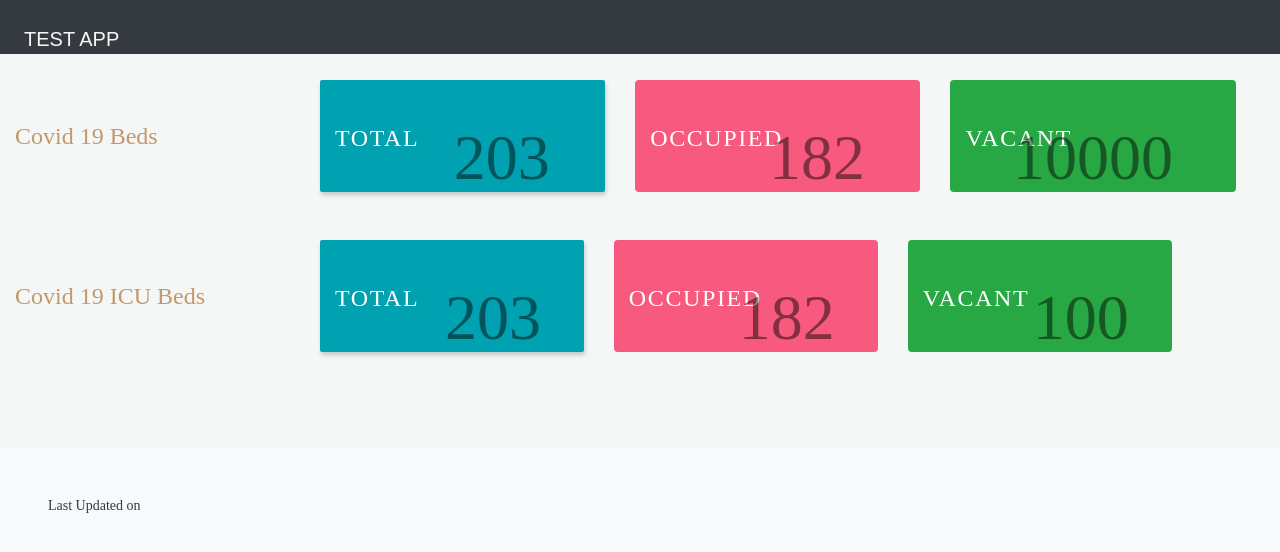
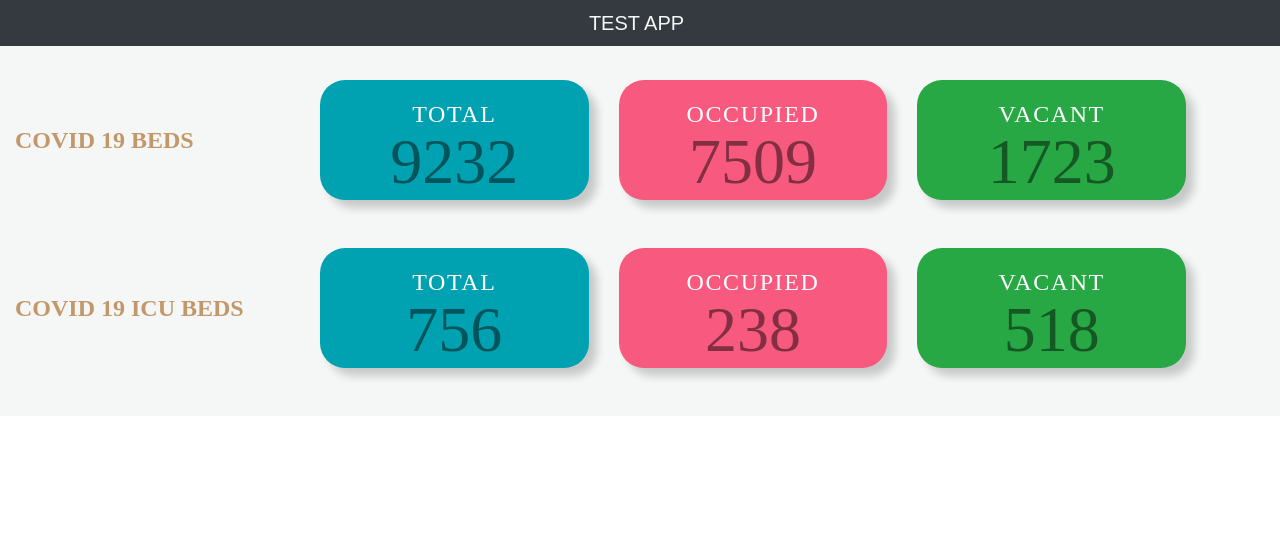
Before and after one commit to siddhikakhot-wellsky/covid-bed-app, an Angular app: page / in a window 1280 px wide. Shown: the top 552 px of the page. Built offline with nearby package versions, Linux system fonts and the light colour scheme.

Commit message:
Commit changes

```diff
--- a/src/app/app-routing.module.ts
+++ b/src/app/app-routing.module.ts
@@ -15,8 +15,7 @@ const routes: Routes = [
   {
     path: 'dashboard/:id',
     component: CovidDetailsDataComponent
-  }
-
+  },
 ];
 
 @NgModule({
--- a/src/app/app.module.ts
+++ b/src/app/app.module.ts
@@ -1,3 +1,4 @@
+import { AgmCoreModule } from '@agm/core';
 import { NgModule } from '@angular/core';
 import { FormsModule, ReactiveFormsModule } from '@angular/forms';
 import { MatCardModule } from '@angular/material/card';
@@ -37,8 +38,7 @@ import { HomeComponent } from './components/home/home.component';
     MatIconModule,
     MatInputModule,
     MatSortModule,
-    MatTableModule,
-
+    MatTableModule
   ],
   providers: [],
   bootstrap: [AppComponent]
--- a/src/app/components/covid-details-data/covid-details-data.component.scss
+++ b/src/app/components/covid-details-data/covid-details-data.component.scss
@@ -10,6 +10,13 @@
     padding-top: 1rem;
 }
 
+.alignClass{
+    align-content: center;
+}
+
+.paddingContainer{
+    padding-top: 0rem;
+}
 .padding{
     padding-bottom: 1rem;
 }
@@ -17,3 +24,10 @@
 .display{
     display:none
 }
+
+.navbar-brand{
+    color: navy;
+    letter-spacing: 1.5rem;
+    font-weight: 900;
+    font-size: larger;
+}
--- a/src/app/components/covid-details-data/covid-details-data.component.ts
+++ b/src/app/components/covid-details-data/covid-details-data.component.ts
@@ -3,7 +3,7 @@ import { MatTableDataSource } from '@angular/material/table';
 import { FormGroup, FormBuilder } from '@angular/forms';
 import { MatSort } from '@angular/material/sort';
 import { MatPaginator } from '@angular/material/paginator';
-import { ActivatedRoute } from '@angular/router';
+import { ActivatedRoute, Router } from '@angular/router';
 
 export interface Filter1 {
   value: string;
@@ -57,7 +57,7 @@ export class CovidDetailsDataComponent implements OnInit {
   title: string;
   covidMoreBeds: string;
   covidLessBeds: string;
-  constructor(private fb: FormBuilder, private route: ActivatedRoute) {
+  constructor(private fb: FormBuilder, private route: ActivatedRoute, private router: Router) {
     this.formGroup = this.fb.group({
       Hospital: '',
       County: ''
@@ -147,4 +147,8 @@ export class CovidDetailsDataComponent implements OnInit {
     this.formGroup.reset();
     this.getData();
   }
+
+  openMaps(){
+    this.router.navigateByUrl('/maps?lat=51.673858&long=7.815982');
+  }
 }
--- a/src/app/components/header/header.component.html
+++ b/src/app/components/header/header.component.html
@@ -1,6 +1,6 @@
 <div class="container-fluid">
     <div class="fixed-top bg-dark">
-        <div class="col-12 pl-4 pt-4">
+        <div class="col-12 pl-4 pt-2 alignClass pb-2">
             <a class="navbar-brand">Test App</a>
         </div>
         <nav></nav>
--- a/src/app/components/header/header.component.scss
+++ b/src/app/components/header/header.component.scss
@@ -1,3 +1,7 @@
 .fixed-top {
     z-index: 101 !important;
 }
+
+.alignClass{
+    text-align: center;
+}
--- a/src/app/components/home/home.component.html
+++ b/src/app/components/home/home.component.html
@@ -1,64 +1,74 @@
 <app-header></app-header>
 <div class="container-fluid paddingTop">
     <div class="row pb-5">
-        <div class="col-12 col-sm-3 summaryDetails pb-3 pb-sm-0">Covid 19 Beds</div>
-        <div class="row">
-            <div class="col-12 col-sm-4 pb-4 pb-sm-0">
-                <div class="card bg-info text-white pt-4 pb-4 summaryCard border-0">
-                    <div class="p-0" (click)="navigateTo()">
-                        <div class="col-9 float-left whiteText pt-4 pl-6">Total</div>
-                        <div class="col-7 float-right countNo">203</div>
+        <div class="col-9 col-sm-3 summaryDetails pb-3 pb-sm-0">Covid 19 Beds</div>
+        <div class="row w-100">
+            <div class="col-55 col-sm-4 pb-4 pb-sm-0">
+                <div class="card bg-info text-white pb-4 summaryCard border-0 pl-3 pr-3" (click)="navigateTo()">
+                    <div>
+                        <div class="col-12 whiteText pt-4">Total</div>
+                    </div>
+                    <div class="p-1">
+                        <div class="col-12 countNo pt-4">{{totalCount}}</div>
                     </div>
                 </div>
             </div>
             <div class="col-12 col-sm-4 pb-4 pb-sm-0">
-                <div class="card bg-danger text-white pt-4 pb-4 border-0">
-                    <div class="p-0" (click)="navigateTo()">
-                        <div class="col-9 float-left whiteText pt-4 pl-6">Occupied</div>
-                        <div class="col-7 float-right countNo">182</div>
+                <div class="card bg-danger text-white pb-4 summaryCard border-0 pl-3 pr-3" (click)="navigateTo()">
+                    <div>
+                        <div class="col-13 whiteText pt-4">Occupied</div>
+                    </div>
+                    <div class="p-1">
+                        <div class="col-12 countNo pt-4">{{occupiedCount}}</div>
                     </div>
                 </div>
             </div>
             <div class="col-12 col-sm-4 pb-4 pb-sm-0">
-                <div class="card bg-success text-white pt-4 pb-4 border-0">
-                    <div class="p-0" (click)="navigateTo()">
-                        <div class="col-8 float-left whiteText pt-4 pl-6">Vacant</div>
-                        <div class="col-10 float-right countNo">10000</div>
+                <div class="card bg-success text-white pb-4 summaryCard border-0 pl-3 pr-3" (click)="navigateTo()">
+                    <div>
+                        <div class="col-13 whiteText pt-4">Vacant</div>
+                    </div>
+                    <div class="p-1">
+                        <div class="col-12 countNo pt-4">{{vacantCount}}</div>
                     </div>
                 </div>
             </div>
         </div>
     </div>
     <div class="row pb-5">
-        <div class="col-12 col-sm-3 summaryDetails pb-3 pb-sm-0">Covid 19 ICU Beds</div>
-        <div class="row">
+        <div class="col-9 col-sm-3 summaryDetails pb-3 pb-sm-0">Covid 19 ICU Beds</div>
+        <div class="row w-100">
             <div class="col-12 col-sm-4 pb-4 pb-sm-0">
-                <div class="card bg-info text-white pt-4 pb-4 summaryCard border-0">
-                    <div class="p-0" (click)="navigateToICU()">
-                        <div class="col-9 float-left whiteText pt-4 pl-6">Total</div>
-                        <div class="col-7 float-right countNo">203</div>
+                <div class="card bg-info text-white pb-4 summaryCard border-0 pl-3 pr-3" (click)="navigateTo()">
+                    <div>
+                        <div class="col-12 whiteText pt-4">Total</div>
+                    </div>
+                    <div class="p-1">
+                        <div class="col-12 countNo pt-4">{{totalICUCount}}</div>
                     </div>
                 </div>
             </div>
             <div class="col-12 col-sm-4 pb-4 pb-sm-0">
-                <div class="card bg-danger text-white pt-4 pb-4 border-0">
-                    <div class="p-0" (click)="navigateToICU()">
-                        <div class="col-9 float-left whiteText pt-4 pl-6">Occupied</div>
-                        <div class="col-7 float-right countNo">182</div>
+                <div class="card bg-danger text-white pb-4 summaryCard border-0 pl-3 pr-3" (click)="navigateTo()">
+                    <div>
+                        <div class="col-13 whiteText pt-4">Occupied</div>
+                    </div>
+                    <div class="p-1">
+                        <div class="col-12 countNo pt-4">{{occupiedICUCount}}</div>
                     </div>
                 </div>
             </div>
             <div class="col-12 col-sm-4 pb-4 pb-sm-0">
-                <div class="card bg-success text-white pt-4 pb-4 border-0">
-                    <div class="p-0" (click)="navigateToICU()">
-                        <div class="col-8 float-left whiteText pt-4 pl-6">Vacant</div>
-                        <div class="col-7 float-right countNo">100</div>
+                <div class="card bg-success text-white pb-4 summaryCard border-0 pl-3 pr-3" (click)="navigateTo()">
+                    <div>
+                        <div class="col-13 whiteText pt-4">Vacant</div>
+                    </div>
+                    <div class="p-1">
+                        <div class="col-12 countNo pt-4">{{vacantICUCount}}</div>
                     </div>
                 </div>
             </div>
         </div>
     </div>
-    <div class="row pt-5">
-        <div class="float-left col-12 bg-light text-dark p-sm-5 p-0 ">Last Updated on</div>
-    </div>
+
 </div>
--- a/src/app/components/home/home.component.scss
+++ b/src/app/components/home/home.component.scss
@@ -17,8 +17,13 @@
     color: #c2986b;
     font-size: 1.5rem;
     align-self: center;
+    text-transform: uppercase;
+    font-weight: bold;
 }
 
+.w-100{
+    width: 70% !important;
+}
 
 .whiteText {
     font-family: 'Roboto-Bold';
@@ -26,19 +31,24 @@
     font-size: 1.5rem;
     text-transform: uppercase;
     letter-spacing: 0.1rem;
+    text-align: center !important;
 }
 .countNo {
     color: rgba(0, 0, 0, 0.47);
     font-size: 4rem;
     font-family: 'Roboto-Bold';
+    text-align: center;
 }
 
 .summaryCard {
-    border-radius: 2px;
-    box-shadow: 1px 3px 4px 0 rgba(0, 0, 0, 0.19);
+    border-radius: 25px;
+    box-shadow: 8px 8px 8px 0 rgba(0, 0, 0, 0.19);
     border: solid 1px rgba(151, 151, 151, 0.05);
     background-color: #00a1b0;
+    cursor: pointer;
 }
+
+
 
 .bgcolor{
     background-color: #f5f7f7;
--- a/src/app/components/home/home.component.ts
+++ b/src/app/components/home/home.component.ts
@@ -8,14 +8,21 @@ import { Router } from '@angular/router';
 })
 export class HomeComponent implements OnInit {
   active = true;
-  DomesticCount = 0;
-  IntraCount = 0;
-  IntnCount = 0;
-  Total = 0;
+  vacantCount = Math.floor(1000 + Math.random() * 9000);
+  vacantICUCount = Math.floor(100 + Math.random() * 900);
+  occupiedCount = Math.floor(1000 + Math.random() * 9000);
+  occupiedICUCount = Math.floor(100 + Math.random() * 900);
+  totalCount = this.occupiedCount + this.vacantCount;
+  totalICUCount = this.occupiedICUCount + this.vacantICUCount;
 
-  constructor(private router: Router) { }
+  constructor(private router: Router) {
+   }
 
   ngOnInit(): void {
+    window.setTimeout(function () {
+      console.log("called")
+      window.location.reload();
+    }, 30000);
   }
 
   onChange(value: any): void {
--- a/src/styles.scss
+++ b/src/styles.scss
@@ -43,6 +43,11 @@ body {
   position: relative;
   padding-top:5rem;
 }
+
+.alignClass{
+  text-align: center;
+}
+
 .mat-flat-button.mat-primary {
   border-radius: 3px;
   background-color: #00a1b0;
@@ -104,12 +109,12 @@ input.mat-input-element {
   text-transform: uppercase;
 }
 
-.filterContainer .applyStyle {
-  color: #00a1b0;
-  font-family: 'Roboto-Bold';
-  font-size: 0.9rem;
-  padding: 0;
-}
+// .filterContainer .applyStyle {
+//   color: #00a1b0;
+//   font-family: 'Roboto-Bold';
+//   font-size: 0.9rem;
+//   padding: 0;
+// }
 .mat-sort-header-arrow {
   display:none !important;
 }
@@ -197,7 +202,3 @@ font-size: 14px;
 .custom-modalbox .dwnButton {
   display:none;
 }
-
-.mat-empty span:first-child {
-  color: #ff0000;
-}
```
Also changed, not shown: src/app/components/covid-details-data/covid-details-data.component.html (+17 -14 lines), 1 other file (tests, documents, lock files or other folders).
